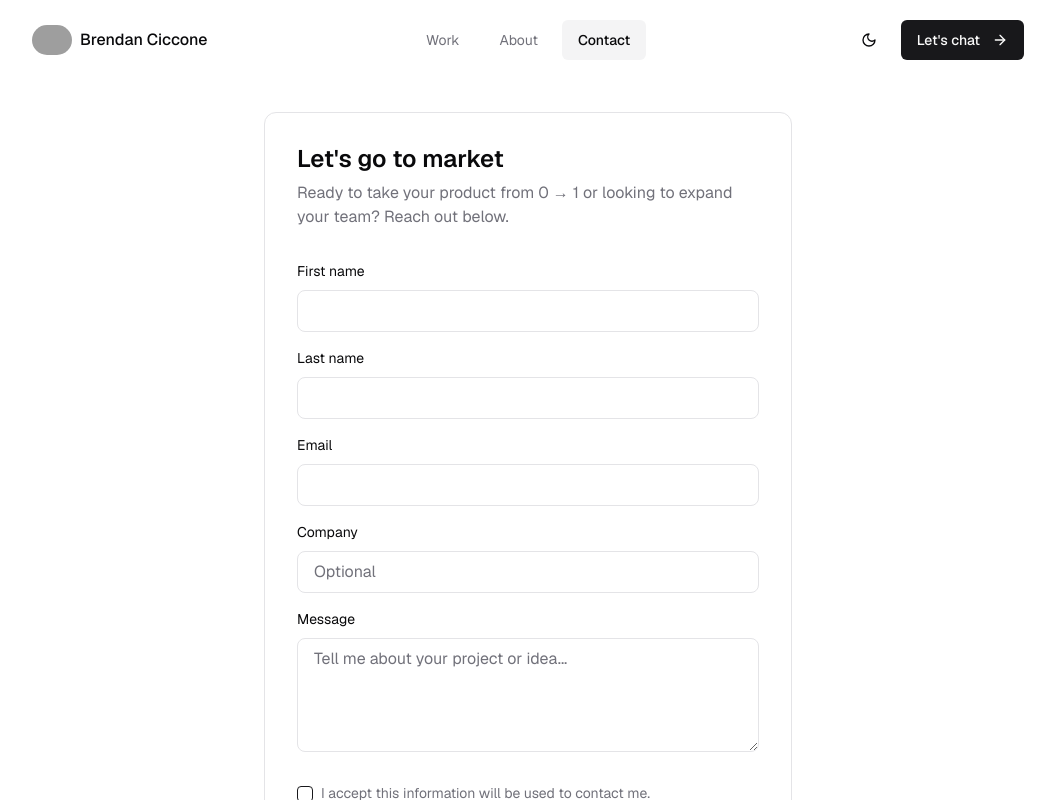
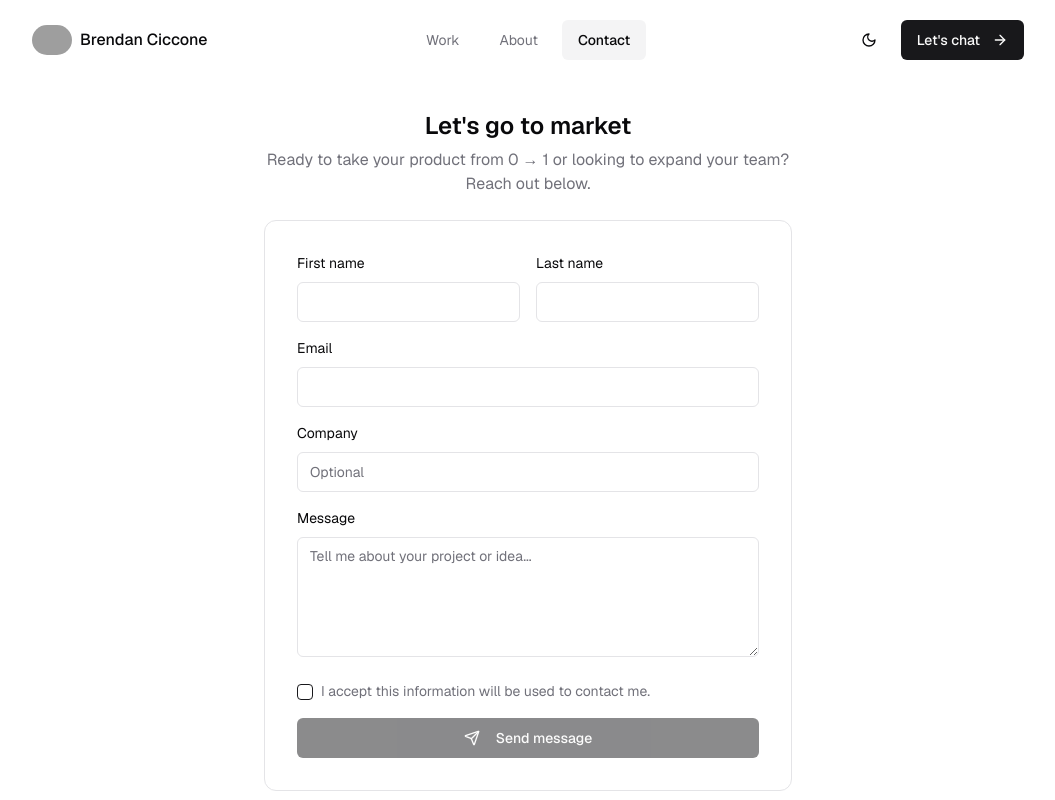
Before and after one commit to brendanciccone/portfolio, a Next.js app: page /contact in a window 1280 px wide. Shown: the top 800 px of the page, without its empty margins (112-1167 px from the left). Built offline with nearby package versions, Linux system fonts and the light colour scheme; grey boxes are pictures that could not be loaded.

Commit message:
feat: improve contact form and add alert and textarea components

```diff
--- /dev/null
+++ b/app/api/contact/route.ts
@@ -0,0 +1,44 @@
+import { NextResponse } from 'next/server';
+import { Resend } from 'resend';
+
+// Initialize Resend with API key
+// You'll need to add RESEND_API_KEY to your environment variables
+const resend = new Resend(process.env.RESEND_API_KEY);
+
+export async function POST(request: Request) {
+  try {
+    // Parse the request body
+    const { firstName, lastName, email, company, message } = await request.json();
+
+    // Basic validation for required fields
+    if (!firstName || !lastName || !email || !message) {
+      return NextResponse.json(
+        { error: 'Missing required fields' },
+        { status: 400 }
+      );
+    }
+
+    // Basic email format validation
+    const emailRegex = /^[^\s@]+@[^\s@]+\.[^\s@]+$/;
+    if (!emailRegex.test(email)) {
+      return NextResponse.json(
+        { error: 'Invalid email format' },
+        { status: 400 }
+      );
+    }
+
+    // Send the email using Resend
+    await resend.emails.send({
+      from: "Portfolio - Contact Form <onboarding@resend.dev>",
+      to: "brendan@fourpixels.xyz",
+      reply_to: email,
+      subject: "New Contact Form Submission",
+      text: `Name: ${firstName} ${lastName}\nEmail: ${email}\nCompany: ${company || 'Not provided'}\nMessage: ${message}`,
+    });
+
+    return NextResponse.json({ success: true });
+  } catch (error) {
+    console.error("Error:", error);
+    return NextResponse.json({ success: false }, { status: 500 });
+  }
+}
--- a/app/api/placeholder/route.ts
+++ /dev/null
@@ -1,35 +0,0 @@
-import { type NextRequest, NextResponse } from "next/server"
-
-export async function GET(request: NextRequest) {
-  const searchParams = request.nextUrl.searchParams
-  const text = searchParams.get("text") || "Placeholder Image"
-  const width = Number.parseInt(searchParams.get("width") || "1200", 10)
-  const height = Number.parseInt(searchParams.get("height") || "800", 10)
-  const bgColor = searchParams.get("bgColor") || "#f4f4f5"
-  const textColor = searchParams.get("textColor") || "#71717a"
-
-  const svg = `
-    <svg width="${width}" height="${height}" viewBox="0 0 ${width} ${height}" xmlns="http://www.w3.org/2000/svg">
-      <rect width="${width}" height="${height}" fill="${bgColor}"/>
-      <text
-        x="50%"
-        y="50%"
-        font-family="system-ui, sans-serif"
-        font-size="24"
-        font-weight="500"
-        fill="${textColor}"
-        text-anchor="middle"
-        dominant-baseline="middle"
-      >
-        ${text}
-      </text>
-    </svg>
-  `
-
-  return new NextResponse(svg, {
-    headers: {
-      "Content-Type": "image/svg+xml",
-      "Cache-Control": "public, max-age=31536000, immutable",
-    },
-  })
-}
--- a/app/api/send/route.ts
+++ /dev/null
@@ -1,46 +0,0 @@
-import { NextResponse } from 'next/server';
-import { Resend } from 'resend';
-
-// Initialize Resend with API key
-// You'll need to add RESEND_API_KEY to your environment variables
-const resend = new Resend(process.env.RESEND_API_KEY);
-
-export async function POST(request: Request) {
-  try {
-    // Parse the request body
-    const { firstName, lastName, email, company, message } = await request.json();
-
-    // Validate the data
-    if (!firstName || !lastName || !email || !message) {
-      return NextResponse.json(
-        { error: 'Missing required fields' },
-        { status: 400 }
-      );
-    }
-
-    // Create email content
-    const emailContent = `
-Name: ${firstName} ${lastName}
-Email: ${email}
-Company: ${company || 'Not provided'}
-Message: ${message}
-    `;
-
-    // Send the email using Resend
-    const data = await resend.emails.send({
-      from: 'Contact Form <onboarding@resend.dev>', // Update this with your verified domain
-      to: ['brendan@fourpixels.xyz'], // Your email address
-      subject: 'New Contact Form Submission (Portfolio)',
-      text: emailContent,
-      reply_to: email,
-    });
-
-    return NextResponse.json({ success: true, data });
-  } catch (error) {
-    console.error('Error sending email:', error);
-    return NextResponse.json(
-      { error: 'Failed to send email' },
-      { status: 500 }
-    );
-  }
-}
--- a/app/contact/page.tsx
+++ b/app/contact/page.tsx
@@ -14,8 +14,14 @@ export default function ContactPage() {
     <div className="min-h-screen bg-background text-foreground">
       <Header />
       <div className="max-w-[1024px] mx-auto px-4 py-6 sm:py-8">
-        <div className="flex justify-center">
+        <div className="flex flex-col items-center">
           <FadeIn delay={0} duration={350}>
+            <div className="w-full max-w-[528px] mb-6">
+              <h1 className="text-xl sm:text-[24px] font-semibold mb-1 sm:mb-2 text-center">Let's go to market</h1>
+              <p className="text-sm sm:text-base text-muted-foreground text-center">
+                Ready to take your product from 0 → 1 or looking to expand your team? Reach out below.
+              </p>
+            </div>
             <div className="w-full max-w-[528px] border border-border rounded-xl p-4 sm:p-8">
               <ContactForm />
             </div>
--- a/components/contact-form.tsx
+++ b/components/contact-form.tsx
@@ -1,223 +1,322 @@
 "use client"
 
+import type React from "react"
 import { useState } from "react"
-import type React from "react"
-import { useForm } from "react-hook-form"
-import { zodResolver } from "@hookform/resolvers/zod"
-import * as z from "zod"
-import { Send, CheckCircle } from "lucide-react"
 import { Button } from "@/components/ui/button"
+import { Input } from "@/components/ui/input"
+import { Textarea } from "@/components/ui/textarea"
+import { Alert, AlertDescription } from "@/components/ui/alert"
 import { Checkbox } from "@/components/ui/checkbox"
+import { Send } from "lucide-react"
 
-// Define form schema with Zod
-const formSchema = z.object({
-  firstName: z.string().min(1, "First name is required"),
-  lastName: z.string().min(1, "Last name is required"),
-  email: z.string().email("Invalid email address"),
-  company: z.string().optional(),
-  message: z.string().min(1, "Message is required"),
-  consent: z.boolean().refine(val => val === true, {
-    message: "You must accept to proceed",
-  }),
-});
+interface FormData {
+  firstName: string
+  lastName: string
+  email: string
+  company: string
+  message: string
+  termsAccepted: boolean
+}
 
-type FormValues = z.infer<typeof formSchema>;
+interface FormErrors {
+  firstName?: string
+  lastName?: string
+  email?: string
+  company?: string
+  message?: string
+  termsAccepted?: string
+  submit?: string
+}
 
 export default function ContactForm() {
-  const [isSubmitted, setIsSubmitted] = useState(false);
-  const [isSubmitting, setIsSubmitting] = useState(false);
-  const [submitError, setSubmitError] = useState<string | null>(null);
-
-  const {
-    register,
-    handleSubmit,
-    watch,
-    reset,
-    setValue,
-    formState: { errors },
-  } = useForm<FormValues>({
-    resolver: zodResolver(formSchema),
-    defaultValues: {
+  const [isSubmitting, setIsSubmitting] = useState(false)
+  const [isSuccess, setIsSuccess] = useState(false)
+  const [formData, setFormData] = useState<FormData>({
     firstName: "",
     lastName: "",
     email: "",
     company: "",
     message: "",
-      consent: false,
-    },
-  });
+    termsAccepted: false,
+  })
+  const [errors, setErrors] = useState<FormErrors>({})
 
-  const consentValue = watch("consent");
+  const validateForm = (): boolean => {
+    const newErrors: FormErrors = {}
 
-  // Fix for handling checkbox changes
-  const handleConsentChange = (checked: boolean | "indeterminate") => {
-    setValue("consent", checked === true);
-  };
+    if (!formData.firstName.trim()) {
+      newErrors.firstName = "First name is required"
+    }
 
-  const onSubmit = async (data: FormValues) => {
-    setIsSubmitting(true);
-    setSubmitError(null);
+    if (!formData.lastName.trim()) {
+      newErrors.lastName = "Last name is required"
+    }
+
+    if (!formData.email.trim()) {
+      newErrors.email = "Email is required"
+    } else if (!/^[^\s@]+@[^\s@]+\.[^\s@]+$/.test(formData.email)) {
+      newErrors.email = "Please enter a valid email address"
+    }
+
+    if (!formData.message.trim()) {
+      newErrors.message = "Message is required"
+    } else if (formData.message.length < 10) {
+      newErrors.message = "Message must be at least 10 characters long"
+    } else if (formData.message.length > 1000) {
+      newErrors.message = "Message must be less than 1000 characters"
+    }
+
+    if (!formData.termsAccepted) {
+      newErrors.termsAccepted = "You must accept the terms to send a message"
+    }
+
+    setErrors(newErrors)
+    return Object.keys(newErrors).length === 0
+  }
+
+  const handleChange = (e: React.ChangeEvent<HTMLInputElement | HTMLTextAreaElement>) => {
+    const { id, value } = e.target
+    setFormData((prev) => ({
+      ...prev,
+      [id]: value,
+    }))
+    // Clear error when user starts typing
+    if (errors[id as keyof FormErrors]) {
+      setErrors((prev) => ({
+        ...prev,
+        [id]: undefined,
+      }))
+    }
+  }
+
+  const handleCheckboxChange = (checked: boolean) => {
+    setFormData((prev) => ({
+      ...prev,
+      termsAccepted: checked,
+    }))
+    if (errors.termsAccepted) {
+      setErrors((prev) => ({
+        ...prev,
+        termsAccepted: undefined,
+      }))
+    }
+  }
+
+  const handleSubmit = async (e: React.FormEvent) => {
+    e.preventDefault()
+
+    if (!validateForm()) {
+      return
+    }
+
+    setIsSubmitting(true)
 
     try {
-      const response = await fetch('/api/send', {
-        method: 'POST',
+      const response = await fetch("/api/contact", {
+        method: "POST",
         headers: {
-          'Content-Type': 'application/json',
+          "Content-Type": "application/json",
         },
-        body: JSON.stringify(data),
-      });
+        body: JSON.stringify(formData),
+      })
+
+      const data = await response.json()
 
       if (!response.ok) {
-        const errorData = await response.json();
-        throw new Error(errorData.error || 'Failed to send message');
+        throw new Error(data.error || "Failed to send message")
       }
 
-      // Show thank you state and reset form
-      setIsSubmitted(true);
-      reset();
+      // Reset form
+      setFormData({
+        firstName: "",
+        lastName: "",
+        email: "",
+        company: "",
+        message: "",
+        termsAccepted: false,
+      })
+      setIsSuccess(true)
     } catch (error) {
-      console.error('Error submitting form:', error);
-      setSubmitError(error instanceof Error ? error.message : 'An unexpected error occurred');
+      console.error("Form submission error:", error)
+      // Show error in the form
+      setErrors((prev) => ({
+        ...prev,
+        submit: error instanceof Error ? error.message : "Failed to send message. Please try again later.",
+      }))
     } finally {
-      setIsSubmitting(false);
+      setIsSubmitting(false)
     }
-  };
+  }
 
-  const handleNewMessage = () => {
-    setIsSubmitted(false);
-    setSubmitError(null);
-  };
-
-  if (isSubmitted) {
+  if (isSuccess) {
     return (
-      <div className="text-center py-4 sm:py-8">
-        <CheckCircle className="mx-auto h-12 w-12 sm:h-16 sm:w-16 text-green-500 mb-3 sm:mb-4" />
-        <h1 className="text-xl sm:text-[24px] font-semibold mb-2 sm:mb-4">Thank you for your message!</h1>
-        <p className="text-sm sm:text-base text-muted-foreground mb-4 sm:mb-6">
-          I appreciate you reaching out and will get back to you as soon as possible.
+      <div className="w-full flex flex-col items-center justify-center space-y-4 text-center">
+        <div className="rounded-full bg-green-100 p-3 dark:bg-green-900">
+          <Send className="h-6 w-6 text-green-600 dark:text-green-400" />
+        </div>
+        <h3 className="text-xl font-semibold">Thank you for your message!</h3>
+        <p className="text-sm text-muted-foreground">
+          I'll get back to you as soon as possible.
         </p>
-        <Button onClick={handleNewMessage} size="sm" className="sm:size-default">
+        <Button
+          onClick={() => setIsSuccess(false)}
+          variant="outline"
+          className="px-6 mt-2"
+        >
           Send another message
         </Button>
       </div>
-    );
+    )
   }
 
   return (
-    <>
-      <h1 className="text-xl sm:text-[24px] font-semibold mb-1 sm:mb-2">Let's go to market</h1>
-      <p className="text-sm sm:text-base text-muted-foreground mb-6 sm:mb-8">
-        Ready to take your product from 0 → 1 or looking to expand your team? Reach out below.
-      </p>
-
-      {submitError && (
+    <div className="w-full">
+      {errors.submit && (
         <div className="mb-4 p-3 bg-red-50 text-red-700 rounded-md border border-red-200 text-sm">
           <p className="font-medium">Error sending message:</p>
-          <p>{submitError}</p>
+          <p>{errors.submit}</p>
         </div>
       )}
 
-      <form
-        className="space-y-3 sm:space-y-4"
-        onSubmit={(e) => {
-          e.preventDefault();
-          handleSubmit(onSubmit)(e);
-        }}
+      <form className="space-y-3 sm:space-y-4 w-full" onSubmit={handleSubmit}>
+        <div className="grid grid-cols-1 gap-3 sm:gap-4 sm:grid-cols-2">
+          <div>
+            <label
+              htmlFor="firstName"
+              className="block text-[13px] sm:text-[14px] mb-1 sm:mb-2"
             >
-        <div>
-          <label htmlFor="firstName" className="block text-[13px] sm:text-[14px] mb-1 sm:mb-2">
               First name
             </label>
-          <input
+            <Input
               id="firstName"
-            {...register("firstName")}
-            className={`w-full px-3 sm:px-4 py-2 rounded-lg border ${errors.firstName ? "border-red-500" : "border-input"} bg-background text-foreground focus:outline-none focus:ring-2 focus:ring-ring text-sm sm:text-base`}
+              value={formData.firstName}
+              onChange={handleChange}
+              required
+              className="w-full"
+              aria-invalid={!!errors.firstName}
+              aria-describedby={errors.firstName ? "firstName-error" : undefined}
             />
             {errors.firstName && (
-            <p className="text-red-500 text-xs mt-1">{errors.firstName.message}</p>
+              <p className="text-red-500 text-xs mt-1" id="firstName-error">
+                {errors.firstName}
+              </p>
             )}
           </div>
-
           <div>
-          <label htmlFor="lastName" className="block text-[13px] sm:text-[14px] mb-1 sm:mb-2">
+            <label
+              htmlFor="lastName"
+              className="block text-[13px] sm:text-[14px] mb-1 sm:mb-2"
+            >
               Last name
             </label>
-          <input
+            <Input
               id="lastName"
-            {...register("lastName")}
-            className={`w-full px-3 sm:px-4 py-2 rounded-lg border ${errors.lastName ? "border-red-500" : "border-input"} bg-background text-foreground focus:outline-none focus:ring-2 focus:ring-ring text-sm sm:text-base`}
+              value={formData.lastName}
+              onChange={handleChange}
+              required
+              className="w-full"
+              aria-invalid={!!errors.lastName}
+              aria-describedby={errors.lastName ? "lastName-error" : undefined}
             />
             {errors.lastName && (
-            <p className="text-red-500 text-xs mt-1">{errors.lastName.message}</p>
+              <p className="text-red-500 text-xs mt-1" id="lastName-error">
+                {errors.lastName}
+              </p>
             )}
           </div>
-
+        </div>
         <div>
-          <label htmlFor="email" className="block text-[13px] sm:text-[14px] mb-1 sm:mb-2">
+          <label
+            htmlFor="email"
+            className="block text-[13px] sm:text-[14px] mb-1 sm:mb-2"
+          >
             Email
           </label>
-          <input
+          <Input
             id="email"
+            value={formData.email}
+            onChange={handleChange}
             type="email"
-            {...register("email")}
-            className={`w-full px-3 sm:px-4 py-2 rounded-lg border ${errors.email ? "border-red-500" : "border-input"} bg-background text-foreground focus:outline-none focus:ring-2 focus:ring-ring text-sm sm:text-base`}
+            required
+            className="w-full"
+            aria-invalid={!!errors.email}
+            aria-describedby={errors.email ? "email-error" : undefined}
           />
           {errors.email && (
-            <p className="text-red-500 text-xs mt-1">{errors.email.message}</p>
+            <p className="text-red-500 text-xs mt-1" id="email-error">
+              {errors.email}
+            </p>
           )}
         </div>
-
         <div>
-          <label htmlFor="company" className="block text-[13px] sm:text-[14px] mb-1 sm:mb-2">
+          <label
+            htmlFor="company"
+            className="block text-[13px] sm:text-[14px] mb-1 sm:mb-2"
+          >
             Company
           </label>
-          <input
+          <Input
             id="company"
-            {...register("company")}
+            value={formData.company}
+            onChange={handleChange}
             placeholder="Optional"
-            className="w-full px-3 sm:px-4 py-2 rounded-lg border border-input bg-background text-foreground focus:outline-none focus:ring-2 focus:ring-ring placeholder:text-muted-foreground text-sm sm:text-base"
+            className="w-full"
+            aria-describedby={errors.company ? "company-error" : undefined}
           />
+          {errors.company && (
+            <p className="text-red-500 text-xs mt-1" id="company-error">
+              {errors.company}
+            </p>
+          )}
         </div>
-
         <div>
-          <label htmlFor="message" className="block text-[13px] sm:text-[14px] mb-1 sm:mb-2">
+          <label
+            htmlFor="message"
+            className="block text-[13px] sm:text-[14px] mb-1 sm:mb-2"
+          >
             Message
           </label>
-          <textarea
+          <Textarea
             id="message"
-            {...register("message")}
-            rows={4}
+            value={formData.message}
+            onChange={handleChange}
+            className="min-h-[120px] w-full"
+            required
             placeholder="Tell me about your project or idea..."
-            className={`w-full px-3 sm:px-4 py-2 rounded-lg border ${errors.message ? "border-red-500" : "border-input"} bg-background text-foreground focus:outline-none focus:ring-2 focus:ring-ring placeholder:text-muted-foreground text-sm sm:text-base`}
+            aria-invalid={!!errors.message}
+            aria-describedby={errors.message ? "message-error" : undefined}
           />
           {errors.message && (
-            <p className="text-red-500 text-xs mt-1">{errors.message.message}</p>
+            <p className="text-red-500 text-xs mt-1" id="message-error">
+              {errors.message}
+            </p>
           )}
         </div>
-
         <div className="flex items-start sm:items-center gap-2 pt-1 sm:pt-2">
           <Checkbox
-            id="consent"
-            {...register("consent")}
-            checked={consentValue}
-            onCheckedChange={handleConsentChange}
+            id="termsAccepted"
+            checked={formData.termsAccepted}
+            onCheckedChange={handleCheckboxChange}
             className="mt-0.5 sm:mt-0"
+            aria-invalid={!!errors.termsAccepted}
+            aria-describedby={errors.termsAccepted ? "terms-error" : undefined}
           />
           <label
-            htmlFor="consent"
-            className="text-[13px] sm:text-[14px] text-muted-foreground cursor-pointer"
+            htmlFor="termsAccepted"
+            className={`text-[13px] sm:text-[14px] ${formData.termsAccepted ? "text-foreground" : "text-muted-foreground"} cursor-pointer`}
           >
             I accept this information will be used to contact me.
           </label>
         </div>
-        {errors.consent && (
-          <p className="text-red-500 text-xs -mt-2">{errors.consent.message}</p>
+        {errors.termsAccepted && (
+          <p className="text-red-500 text-xs -mt-2" id="terms-error">
+            {errors.termsAccepted}
+          </p>
         )}
-
         <Button
           type="submit"
           className="w-full h-9 sm:h-10 mt-2"
-          disabled={!consentValue || isSubmitting}
+          disabled={isSubmitting || !formData.termsAccepted}
           size="sm"
         >
           {isSubmitting ? (
@@ -235,6 +334,9 @@ export default function ContactForm() {
           )}
         </Button>
       </form>
-    </>
-  );
+    </div>
+  )
 }
+
+// Add named export for backward compatibility
+export { ContactForm }
--- /dev/null
+++ b/components/ui/alert.tsx
@@ -0,0 +1,59 @@
+import * as React from "react"
+import { cva, type VariantProps } from "class-variance-authority"
+
+import { cn } from "@/lib/utils"
+
+const alertVariants = cva(
+  "relative w-full rounded-lg border p-4 [&>svg~*]:pl-7 [&>svg+div]:translate-y-[-3px] [&>svg]:absolute [&>svg]:left-4 [&>svg]:top-4 [&>svg]:text-foreground",
+  {
+    variants: {
+      variant: {
+        default: "bg-background text-foreground",
+        destructive:
+          "border-destructive/50 text-destructive dark:border-destructive [&>svg]:text-destructive",
+      },
+    },
+    defaultVariants: {
+      variant: "default",
+    },
+  }
+)
+
+const Alert = React.forwardRef<
+  HTMLDivElement,
+  React.HTMLAttributes<HTMLDivElement> & VariantProps<typeof alertVariants>
+>(({ className, variant, ...props }, ref) => (
+  <div
+    ref={ref}
+    role="alert"
+    className={cn(alertVariants({ variant }), className)}
+    {...props}
+  />
+))
+Alert.displayName = "Alert"
+
+const AlertTitle = React.forwardRef<
+  HTMLParagraphElement,
+  React.HTMLAttributes<HTMLHeadingElement>
+>(({ className, ...props }, ref) => (
+  <h5
+    ref={ref}
+    className={cn("mb-1 font-medium leading-none tracking-tight", className)}
+    {...props}
+  />
+))
+AlertTitle.displayName = "AlertTitle"
+
+const AlertDescription = React.forwardRef<
+  HTMLParagraphElement,
+  React.HTMLAttributes<HTMLParagraphElement>
+>(({ className, ...props }, ref) => (
+  <div
+    ref={ref}
+    className={cn("text-sm [&_p]:leading-relaxed", className)}
+    {...props}
+  />
+))
+AlertDescription.displayName = "AlertDescription"
+
+export { Alert, AlertTitle, AlertDescription }
--- /dev/null
+++ b/components/ui/textarea.tsx
@@ -0,0 +1,24 @@
+import * as React from "react"
+
+import { cn } from "@/lib/utils"
+
+export interface TextareaProps
+  extends React.TextareaHTMLAttributes<HTMLTextAreaElement> {}
+
+const Textarea = React.forwardRef<HTMLTextAreaElement, TextareaProps>(
+  ({ className, ...props }, ref) => {
+    return (
+      <textarea
+        className={cn(
+          "flex min-h-[80px] w-full rounded-md border border-input bg-background px-3 py-2 text-sm ring-offset-background placeholder:text-muted-foreground focus-visible:outline-none focus-visible:ring-2 focus-visible:ring-ring focus-visible:ring-offset-2 disabled:cursor-not-allowed disabled:opacity-50",
+          className
+        )}
+        ref={ref}
+        {...props}
+      />
+    )
+  }
+)
+Textarea.displayName = "Textarea"
+
+export { Textarea }
```
Lines whose indentation alone changed are shown as unchanged.
